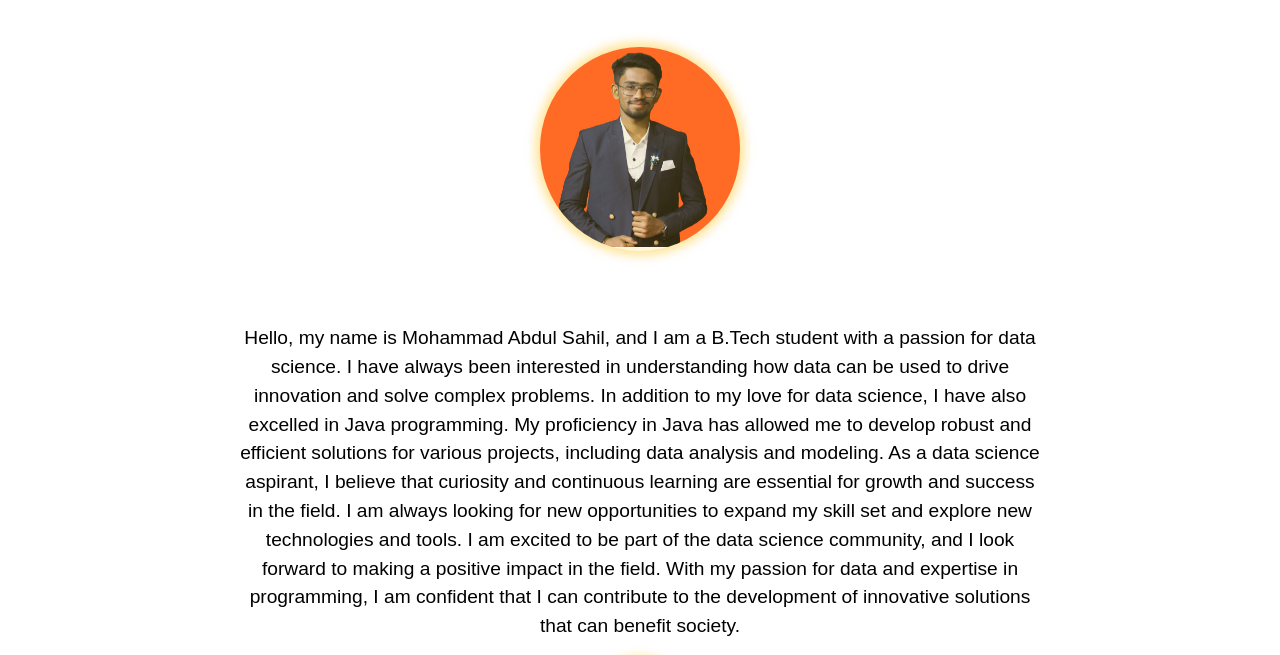
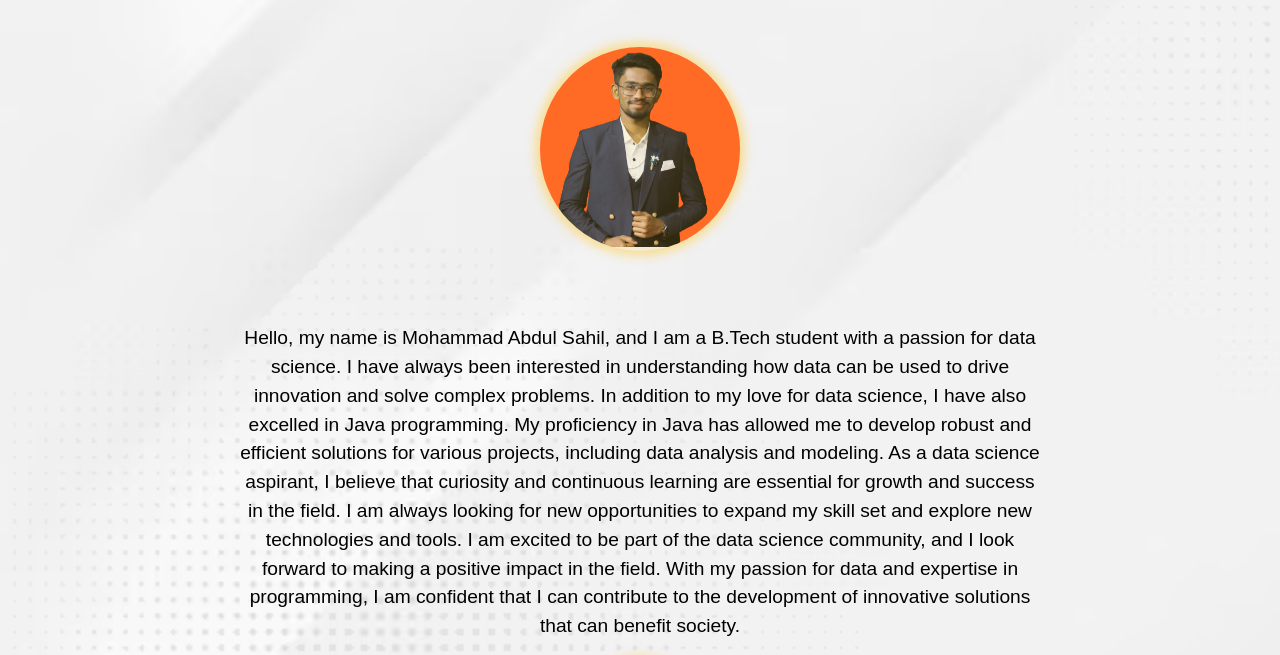
Before and after one commit to abdulsaheel/Atharva, a plain HTML site: page index.html in a window 1280 px wide. Shown: the part 182-837 px from the top of the page. Drawn offline with Linux system fonts and the light colour scheme.

Commit message:
Update style.css

```diff
--- a/style.css
+++ b/style.css
@@ -1,6 +1,5 @@
 body {
-	background-image: url(bg.jpg)no-repeat;
-	position:cover;
+	background-image: url(bg.jpg);
 	background-size: cover;
 	size: 100vh;
 	font-family: Arial, sans-serif;
```
